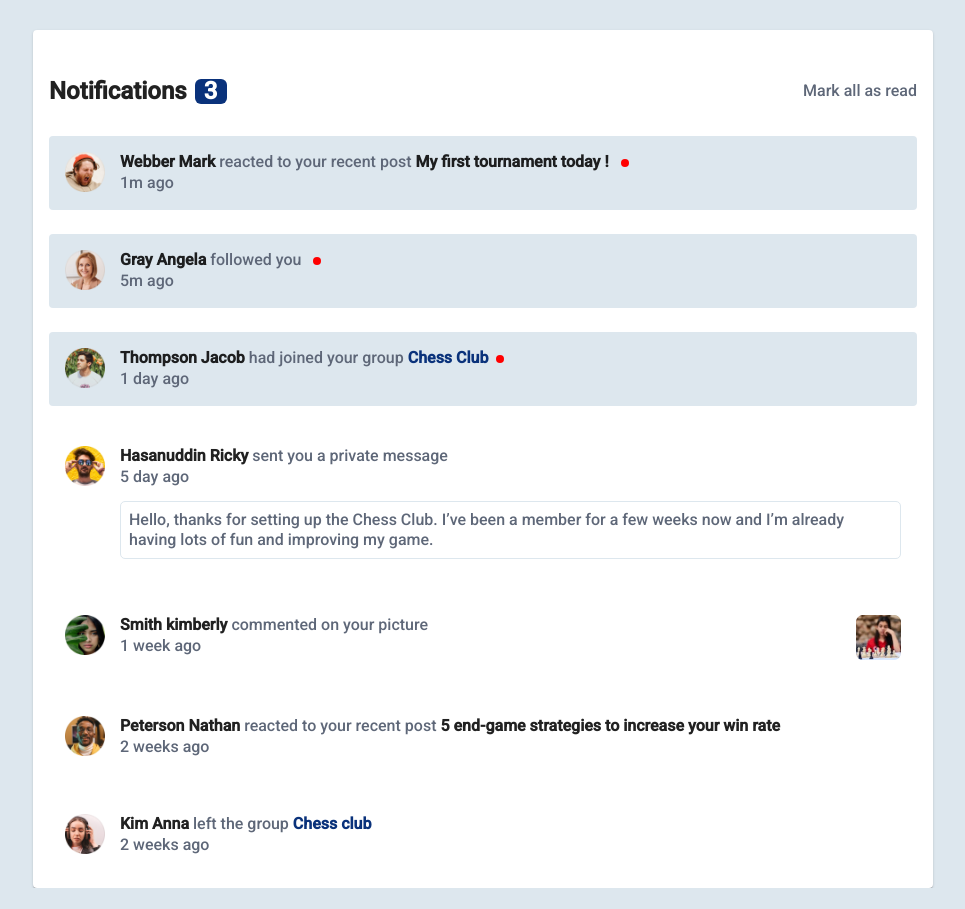
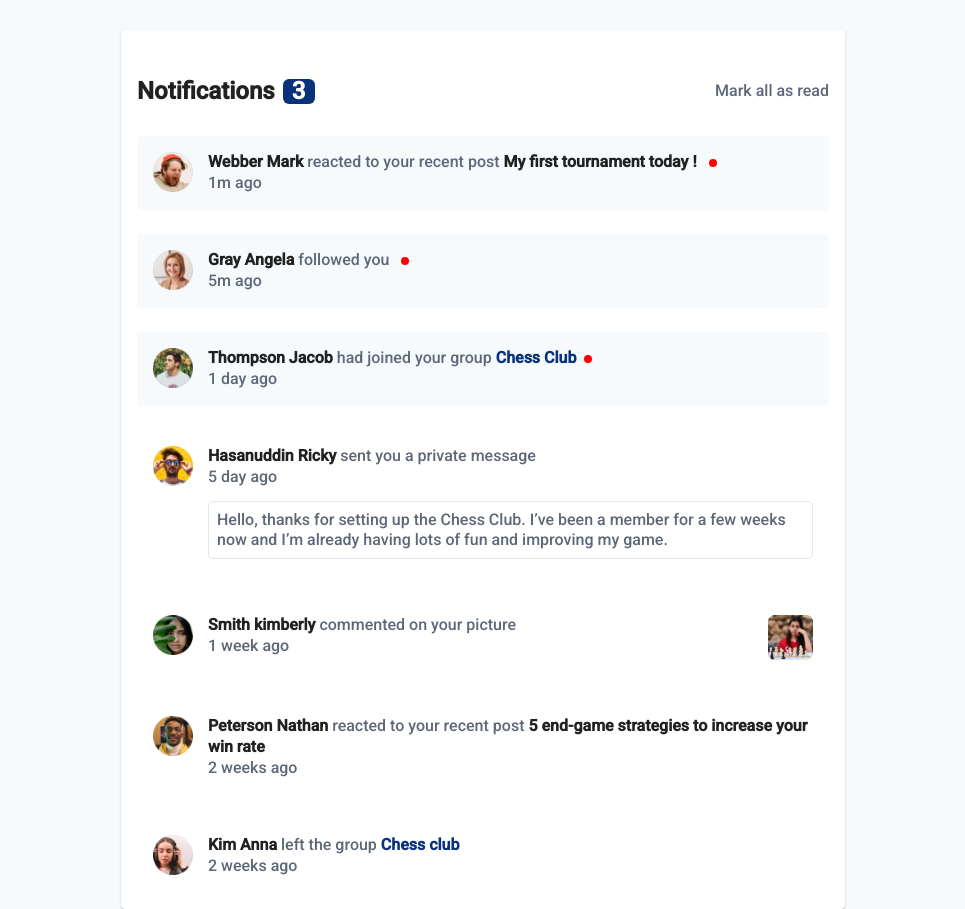
Before and after one commit to jdelaeter/notificationApp, an Angular app: page / in a window 1280 px wide. Shown: the whole page, without its empty margins (157-1122 px from the left). Before the commit the page ends 888 px from the top, so only its background shows below. Built offline with nearby package versions, Linux system fonts and the light colour scheme.

Commit message:
add dist folder

```diff
--- a/src/app/app.component.css
+++ b/src/app/app.component.css
@@ -82,7 +82,8 @@
     margin: 0 auto;
     margin-top: 30px;
     margin-bottom: 30px;
-    max-width: 900px;
+    min-height: 804px;
+    max-width: 724px;
     min-width: 375px;
 }
 
--- a/src/app/app.component.html
+++ b/src/app/app.component.html
@@ -12,7 +12,7 @@
 
   <mat-card-content>
     <mat-card class="notification" *ngFor="let notification of notifications"
-      [ngStyle]="{'background-color': (notification?.read === true) ? 'var(--white-color)' : '#DDE7EE'}">
+      [ngStyle]="{'background-color': (notification?.read === true) ? 'var(--white-color)' : 'var(--snow-color)'}">
       <mat-card-content class="cardContent">
         <div mat-card-avatar class="example-header-image"><img [src]="notification?.image" /></div>
         <div><span class="bodyBold">{{notification.nom}} {{notification.prenom}} </span> <span
--- a/src/styles.css
+++ b/src/styles.css
@@ -89,7 +89,7 @@ h6 {
 }
 
 body {
-  background-color: #DDE7EE;
+  background-color: var(--snow-color);
 }
 
 
```
